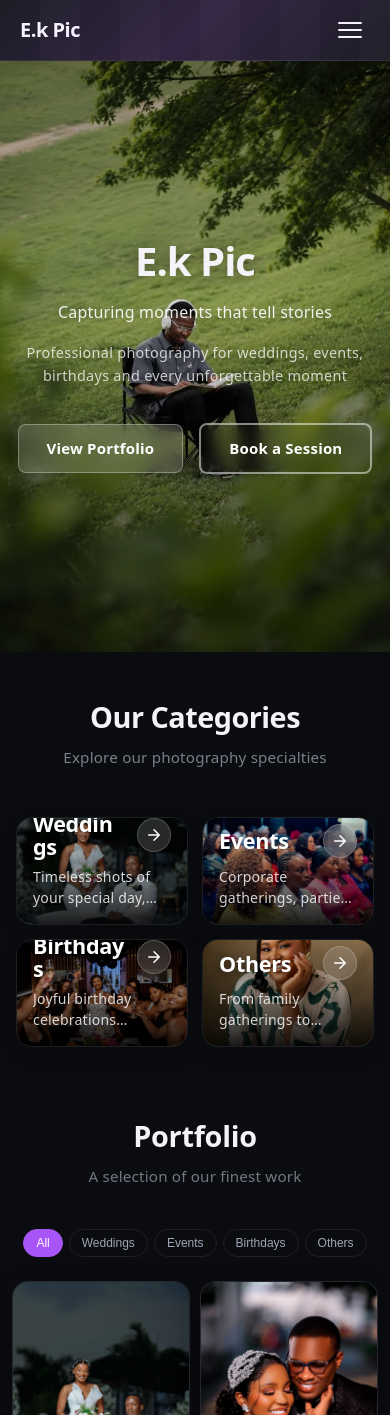
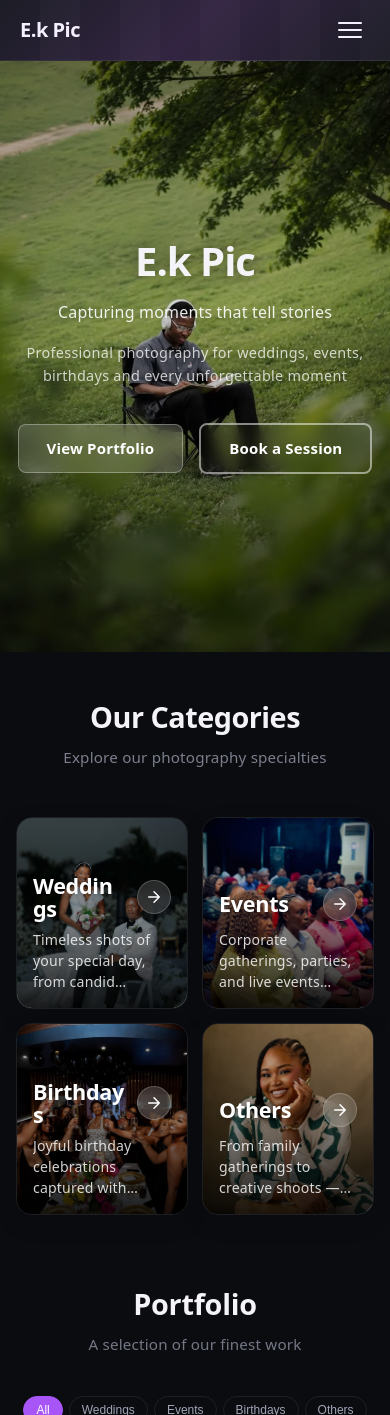
Before and after one commit to Ekemzzz/Photo-website, a React (Vite) app: page / in a window 390 px wide. Shown: the top 1415 px of the page. Built offline with nearby package versions, Linux system fonts and the light colour scheme.

Commit message:
Fix category card aspect ratio and improve text visibility on narrow screens

```diff
--- a/src/App.css
+++ b/src/App.css
@@ -462,8 +462,11 @@
 }
 
 @media (max-width: 640px) {
+  /* The fixed 16/10 ratio made the card shorter than its own text, so
+     overflow:hidden clipped the title off the top. Let the card grow. */
   .category-card {
-    aspect-ratio: 16 / 10;
+    aspect-ratio: auto;
+    min-height: 190px;
   }
 
   .category-card__content {
@@ -474,6 +477,12 @@
   .category-card__title {
     min-width: 0;
     overflow-wrap: anywhere;
+  }
+
+  /* Narrower cards need more lines to show the same sentence */
+  .category-card__description {
+    -webkit-line-clamp: 3;
+    line-clamp: 3;
   }
 }
 
@@ -485,7 +494,7 @@
   }
 
   .category-card {
-    aspect-ratio: 16 / 9;
+    min-height: 170px;
   }
 
   .category-card__content {
```
